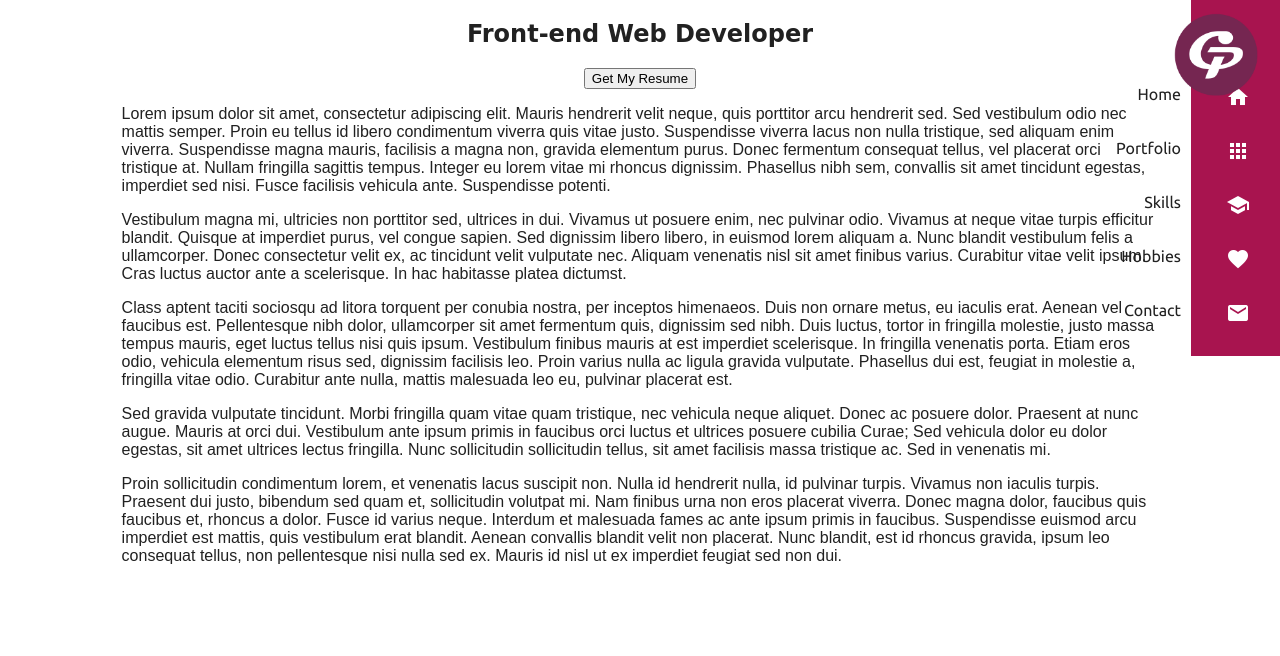
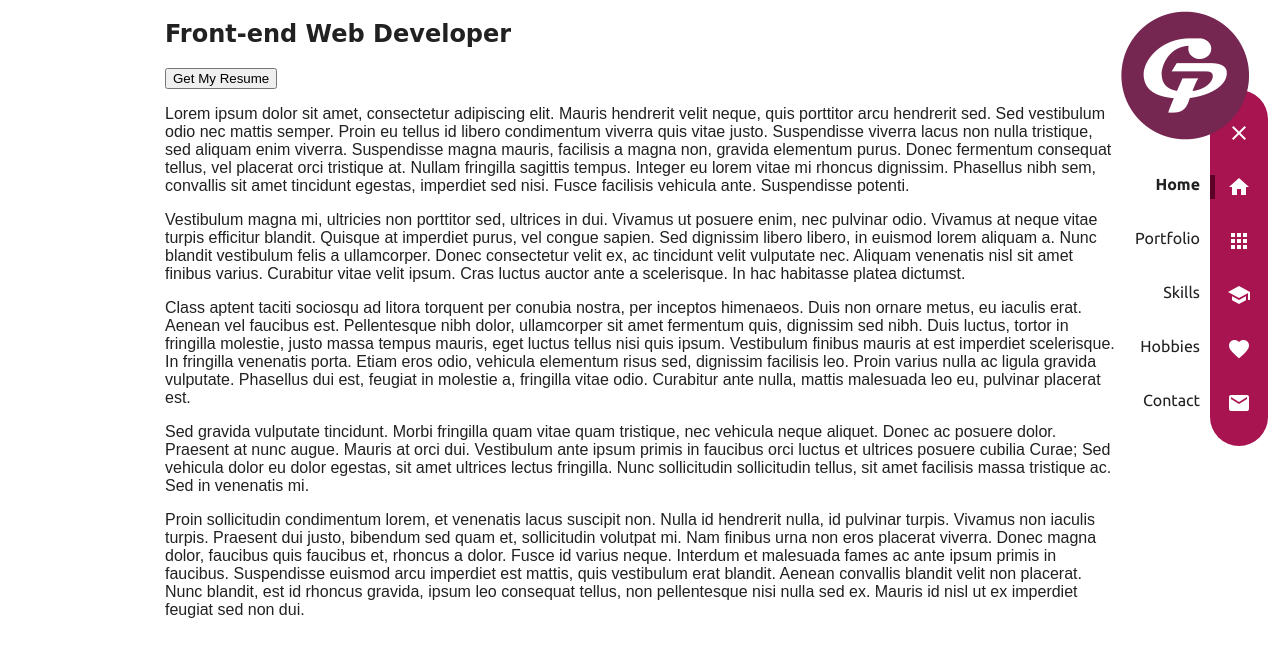
Before and after one commit to paulinegoblot/personal-website, a plain HTML site: page index.html in a window 1280 px wide. Drawn offline with nearby package versions, Linux system fonts and the light colour scheme; a web font is replaced by a local one.

Commit message:
productive friday

```diff
--- a/index.html
+++ b/index.html
@@ -16,20 +16,26 @@
 			<ul class="nav-main">
 				<li><a href=""><i class="material-icons">close</i></a></li>
 				<li ng-class="{active : page.isCurrent(0)}">
-          <span class="text">Home</span><a href ng-click="page.showPage(0)"><i class="material-icons">home</i></a>
+						<a href ng-click="page.showPage(0)"><i class="material-icons">home</i></a>
+						<span class="text">Home</span>
 				</li>
 				<li ng-class="{active : page.isCurrent(1)}">
-			<span class="text">Portfolio</span><a href ng-click="page.showPage(1)"><i class="material-icons">apps</i></a>
+					<a href ng-click="page.showPage(1)"><i class="material-icons">apps</i></a>
+					<span class="text">Portfolio</span>
 				</li>
 				<li ng-class="{active : page.isCurrent(2)}">
-			<span class="text">Skills</span><a href ng-click="page.showPage(2)"><i class="material-icons">school</i></a>
+					<a href ng-click="page.showPage(2)"><i class="material-icons">school</i></a>
+					<span class="text">Skills</span>
 				</li>
 				<li ng-class="{active : page.isCurrent(3)}">
-			<span class="text">Hobbies</span><a href ng-click="page.showPage(3)"><i class="material-icons">favorite</i></a>
+					<a href ng-click="page.showPage(3)"><i class="material-icons">favorite</i></a>
+					<span class="text">Hobbies</span>
 				</li>
 				<li ng-class="{active : page.isCurrent(4)}">
-			<span class="text">Contact</span><a href ng-click="page.showPage(4)"><i class="material-icons">email</i></a>
+					<a href ng-click="page.showPage(4)"><i class="material-icons">email</i></a>
+					<span class="text">Contact</span>
 				</li>
+				<hr />
 			</ul>
 		</nav>
 		<section id="home" ng-show="page.isCurrent(0)">
--- a/style.css
+++ b/style.css
@@ -9,11 +9,12 @@
 }*/
 
 * {
-
+	-webkit-box-sizing: border-box;
+	box-sizing: border-box;
 }
 
 html {
-	font-family: "Lucida Grande", Helvetica, Arial, sans-serif;
+	font-family: 'Ubuntu', "Lucida Grande", Helvetica, Arial, sans-serif;
 	-ms-text-size-adjust: 100%;
 	-webkit-text-size-adjust: 100%;
 	color: #212121;
@@ -21,7 +22,6 @@ html {
 
 body {
 	margin: 0;
-	font-family: 'Ubuntu', sans-serif;
 }
 
 a {
@@ -44,44 +44,29 @@ h2, h3 {
 	font-family: 'BLOKK', sans-serif;
 }
 
-/*
-body > header.test {
+body > header {
+	position: fixed;
+	z-index: 999;
 	top: 0;
 	right: 0;
-  width: 9.5%;
-  padding: 1% 1.75% 0 1.25%;
-}
-header.test img {
-  width: 100%;
-}
-*/
-
-body > header {
-	-webkit-box-sizing: border-box;
-            box-sizing: border-box;
-	position: absolute;
-	/*top: 15px;
-	right: 30px;*/
-	z-index: 999;
-	right: 0;
-	width: 9.5%;
-	padding: 1% 1.75% 0 1.25%;
+	width: 170px;
+	padding: 10px 30px 0 10px;
 }
 header img {
-	/*width: 100px;*/
 	width: 100%;
 }
 
 nav {
-	position: absolute;
-	top : 0;
-	right: 0;
+	position: fixed;
+	top : 90px;
+	right: 12px;
 	z-index: 99;
 	display: flex;
 	flex-direction: column;
 	justify-content: center;
 	align-items: center;
 	background-color: #a8144f;
+	border-radius: 60px;
 
 }
 
@@ -91,6 +76,18 @@ nav ul {
 	display: flex;
 	flex-direction: column;
 	/*display: none;*/
+}
+
+nav hr {
+	position: absolute;
+	left: 0;
+	top: 0;
+	width: 5px;
+	height: 24px;
+	border: 0;
+	margin: 0;
+	background-color: #5B0226;
+	transition: .3s ease-in-out;
 }
 
 nav li {
@@ -106,71 +103,88 @@ nav a {
 }
 
 nav i {
-	border-left: 5px solid transparent;
-	padding: 0 30px;
+	padding: 0 17px;
 }
-nav a:hover i {
-	border-left: 5px solid yellow;
+
+nav li:hover span,
+nav li.active span {
+	font-weight: bold;
+}
+nav li.active:nth-child(2) ~ hr {
+	top: 85px;
+}
+nav li.active:nth-child(3) ~ hr {
+	top: 139px;
+}
+nav li.active:nth-child(4) ~ hr {
+	top: 193px;
+}
+nav li.active:nth-child(5) ~ hr {
+	top: 247px;
+}
+nav li.active:nth-child(6) ~ hr {
+	top: 301px;
+}
+
+nav li:nth-child(2):hover ~ hr {
+	top: 85px!important;
+}
+nav li:nth-child(3):hover ~ hr {
+	top: 139px!important;
+}
+nav li:nth-child(4):hover ~ hr {
+	top: 193px!important;
+}
+nav li:nth-child(5):hover ~ hr {
+	top: 247px!important;
+}
+nav li:nth-child(6):hover ~ hr {
+	top: 301px!important;
 }
 
 nav .text {
+	position: absolute;
 	top: 0;
 	right: 100%;
 	bottom: 0;
 	vertical-align: center;
 	text-align: right;
-	position: absolute;
-	width: 150px;
+	width: 70px;
 	padding: 10px 0;
 	margin: 0 10px 0 0;
 }
 
-/*nav .text {
-  display: none;
-}
-nav:hover .text {
-  display: inline;
-  margin-left: 5px;
-  padding: 15px 5px;
-  border-bottom: 3px solid;
-}
-
-nav .bullet {
-  padding: 15px 0
-}
-nav:hover .bullet {
-  display: none;
-}*/
-
 section {
-  display: flex;
+	/*display: flex;
 	flex-direction: column;
-  height: 100vh;
-  overflow: hidden;
-  /*justify-content: center;*/
+	overflow: auto;
+	/*justify-content: center;*
 	align-items: center;
-  /*padding: 0 150px;*/
+	*/
+	min-height: 100vh;
+	max-height: 100vh;
 }
 
 #home {
-  padding : 0 9.5%;
+	padding : 0 165px;
 }
 
 section header {
-  align-self: flex-start;
-  padding: 1% 1% 2%;
+	display: inline-block;
+	margin: 10px 10px 0;
+	padding: 5px 5px 30px;
 }
 
 h3 {
 	margin: 0;
 	padding-bottom: 7px;
 	border-bottom: 3px solid;
-  font-size: 1.7em;
+	font-size: 1.7rem;
 	position: relative;
 }
 h3:after {
 	content: "\23";
-  font-size: 17px;
+	font-size: 1.4rem;
 	text-rendering: auto;
 	-webkit-font-smoothing: antialiased;
 	-moz-osx-font-smoothing: grayscale;
@@ -184,8 +198,8 @@ h3:after {
 }
 
 section > div {
-  padding : 0 9.5%;
-  width: 81%;
+	padding : 0 185px 0 145px;
+	width: 100%;
 	display: flex;
 	flex-direction: column;
 	align-items: center;
```
Also changed, not shown: ressources/diplomes.png (added). Lines whose indentation alone changed are shown as unchanged.
